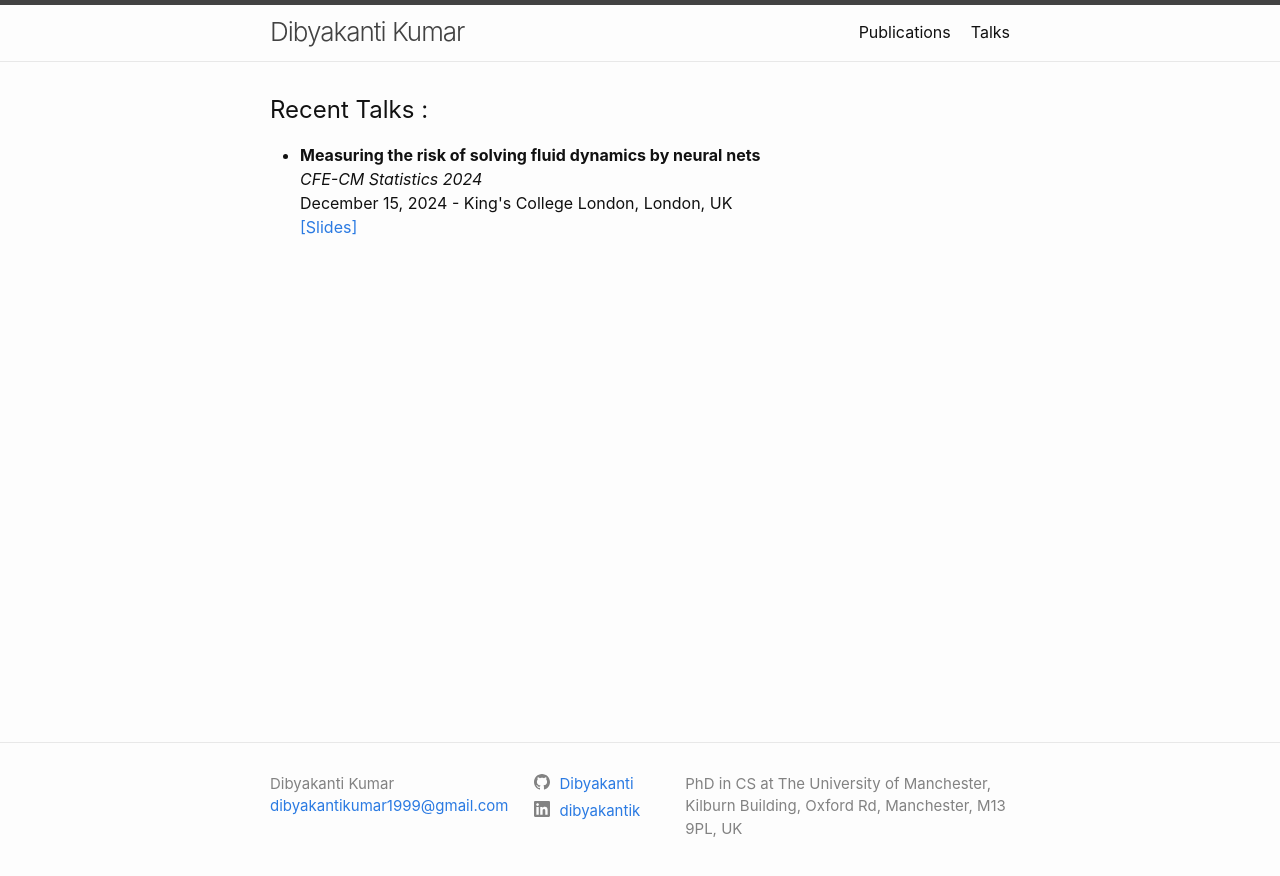
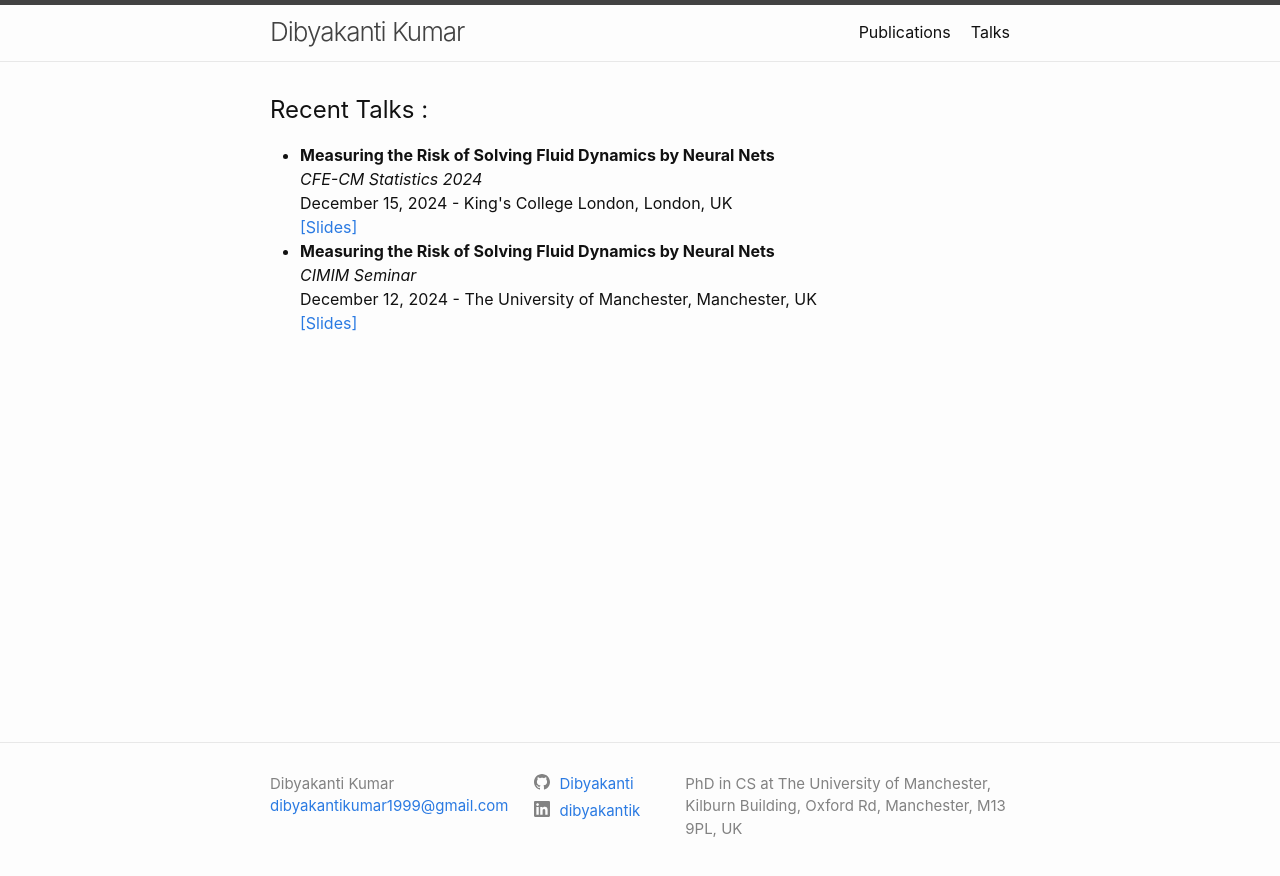
Before and after one commit to Dibyakanti/dibyakanti.github.io, a Jekyll site: the page built from tabs/talks.md, in a window 1280 px wide. Shown: the top 876 px of the page. Built offline with Jekyll 4.4.1, drawn with Linux system fonts in a browser that asks for light colours.

Commit message:
Add a talk

```diff
--- a/_data/talks.yml
+++ b/_data/talks.yml
@@ -1,5 +1,11 @@
-- title: "Measuring the risk of solving fluid dynamics by neural nets"
+- title: "Measuring the Risk of Solving Fluid Dynamics by Neural Nets"
   event: "CFE-CM Statistics 2024"
   date: "2024-12-15"
   location: "King's College London, London, UK"
   link: "/assets/slides/PINN_PPT_CFE_CM.pdf"
+
+- title: "Measuring the Risk of Solving Fluid Dynamics by Neural Nets"
+  event: "CIMIM Seminar"
+  date: "2024-12-12"
+  location: "The University of Manchester, Manchester, UK"
+  link: "/assets/slides/PINN_PPT_CFE_CM.pdf"
```
